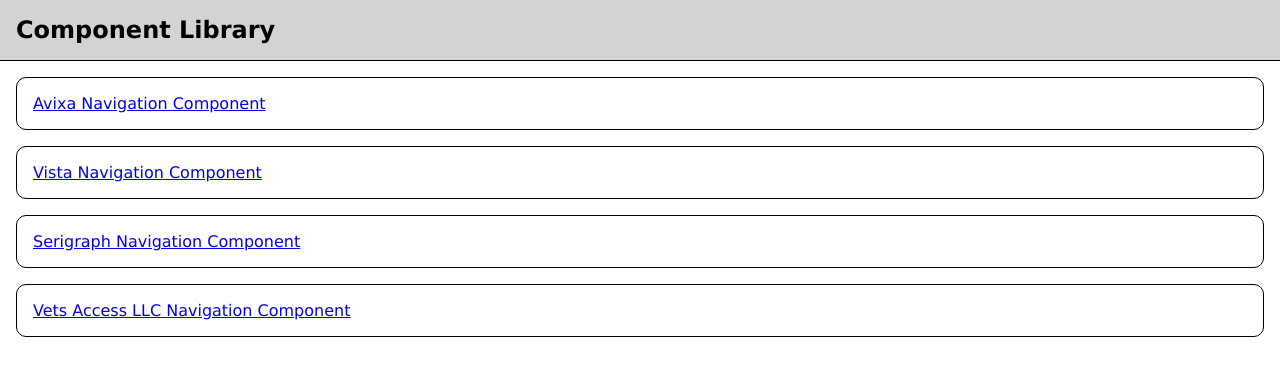
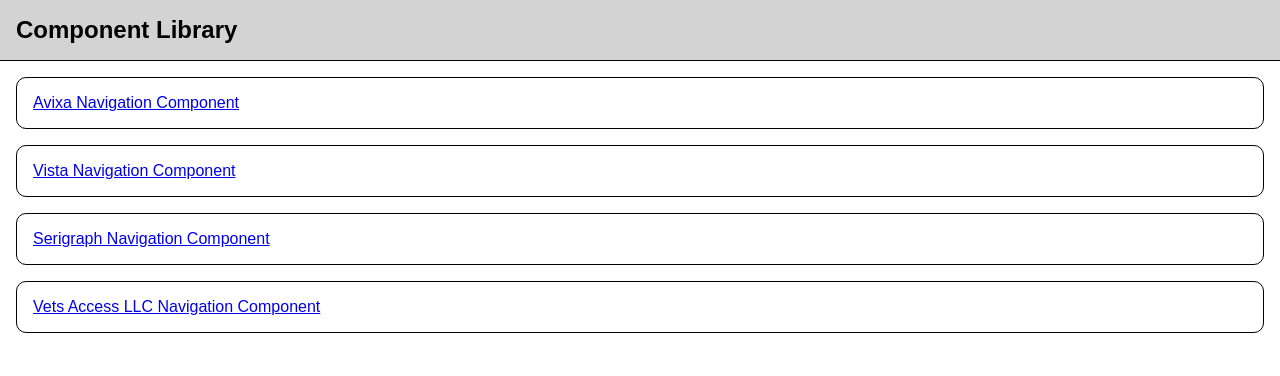
Before and after one commit to aflo7/component-library, a React (Vite) app: page /#/ in a window 1280 px wide. Shown: the top 376 px of the page. Built offline with nearby package versions, Linux system fonts and the light colour scheme.

Commit message:
updated the font to use Arial

```diff
--- a/src/App.css
+++ b/src/App.css
@@ -12,12 +12,13 @@
 
 body {
   margin: 0;
-  font-family: Verdana, sans-serif;
+  /* font-family: Verdana, sans-serif; */
+  font-family: Arial, sans-serif;
 }
 
 p {
   margin: 0;
-  font-size: 1.5rem;
+  /* font-size: 1.5rem; */
 }
 
 
```
